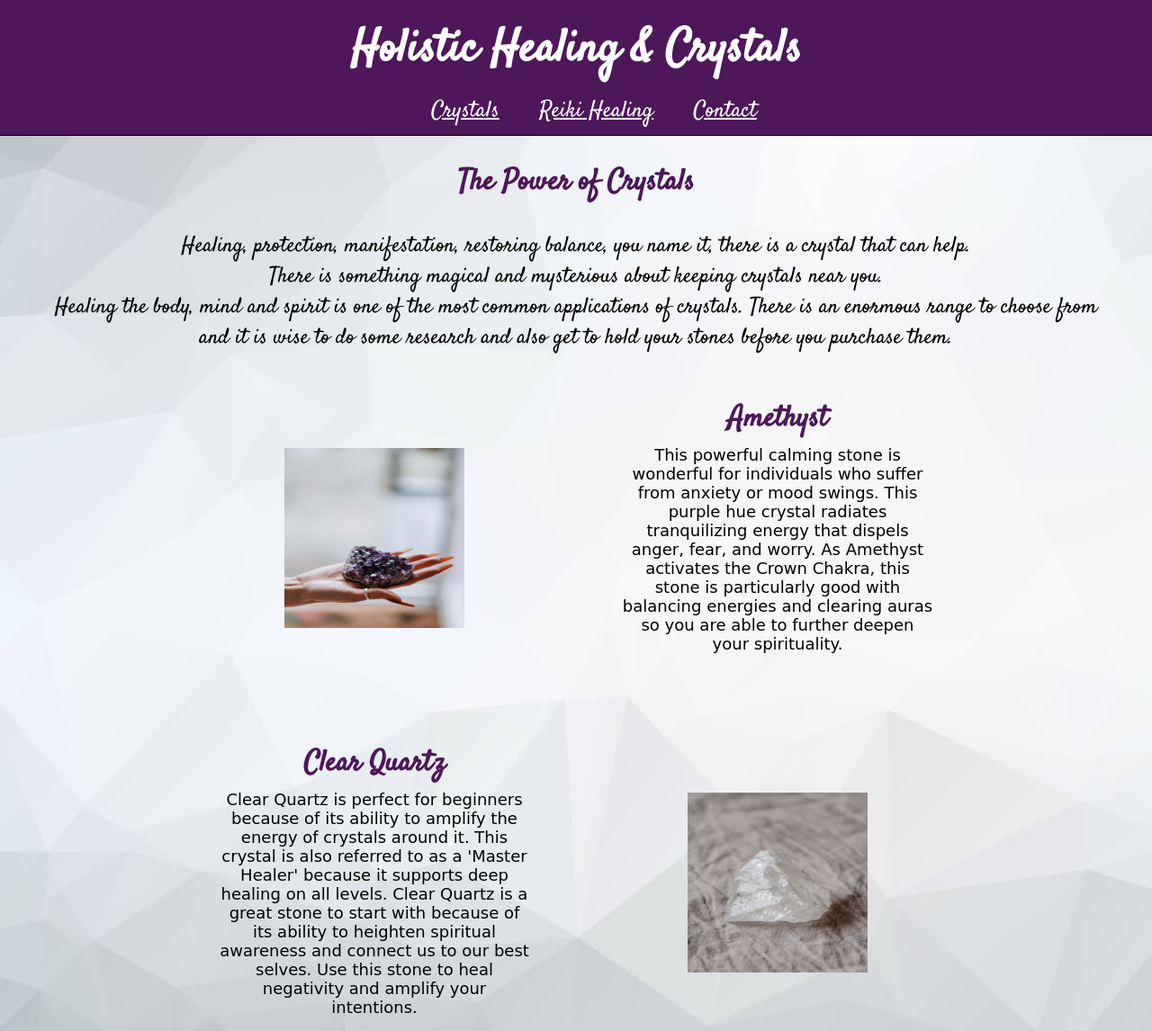
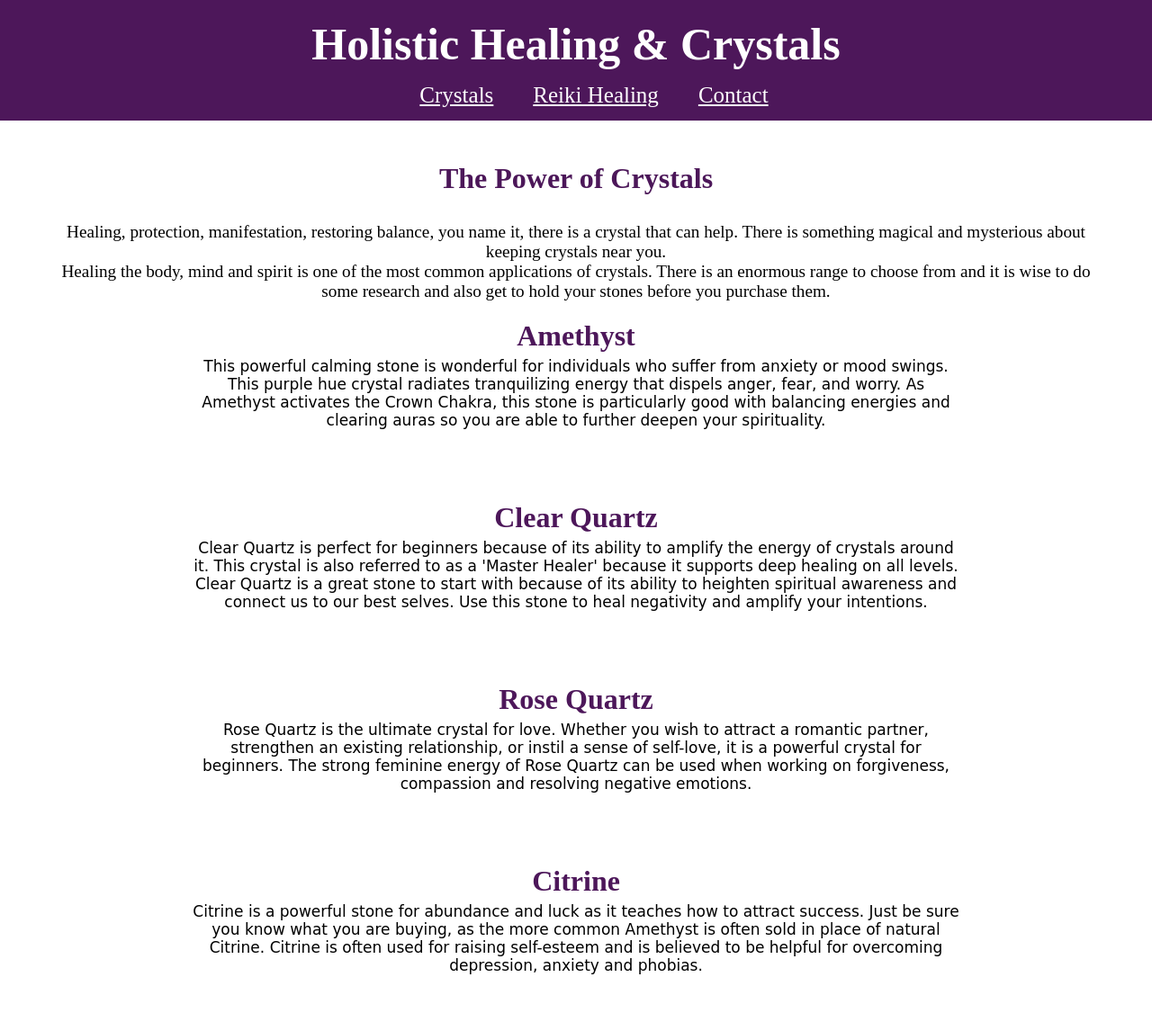
Before and after one commit to CharleyJo/portfolio-project-one, a plain HTML site: page index.html in a window 1280 px wide. Shown: the top 1146 px of the page at 90% size. Drawn offline with Linux system fonts and the light colour scheme.

Commit message:
took styles off

```diff
--- a/assets/css/style.css
+++ b/assets/css/style.css
@@ -3,10 +3,8 @@
 }
 
 body {
-    background: url(/assets/images/background-img-smaller.jpg);
-    height: 100vh;
-    font-family: 'Satisfy', cursive;
-
+    /* background: url(/assets/images/background-img-smaller.jpg); */
+    /* font-family: 'Satisfy', cursive; */
 }
 
 footer {
@@ -42,10 +40,9 @@ h3 {
 }
 
 .power-of-crystals {
-    font-size: 1.5rem;
+    font-size: 1.2rem;
     margin: 150px 60px 0 60px;
     text-align: center;
-
 }
 
 .choosing-your-crystals {
@@ -58,38 +55,33 @@ h3 {
     font-size: 16px;
 }
 
-.grid-container {
-    display: grid;
+.container {
+    /* display: grid; */
     grid-template-columns: 1fr 1fr;
     width: 70%;
     margin: 0 auto 0;
     height: auto;
-
 }
 
 .grid-item {
-    padding: 50px;
-    justify-content: center;
+    padding: 20px;
     text-align: center;
-    font-size: 20px;
 }
 
 .grid-item p {
-    font-size: 18px;
+    font-size: 17px;
     font-family: cursive;
 }
 
 img {
-    padding-top: 55px;
+    padding: 20px;
 }
 
 header {
-    border-bottom: 1px solid black;
+
     position: fixed;
     top: 0;
-    left: 0;
     width: 100%;
-    height: 150px;
     background-color: #4d175a;
 }
 
@@ -187,3 +179,23 @@ input[type="submit" i] {
     margin-top: 5px;
     border-radius: 2px;
 }
+
+@media screen and (max-width: 400px) {
+
+    h1 {
+    font-size: 25px;
+    padding-top: 10px;
+    }
+
+    nav li {
+        padding: 5px 10px;
+        font-size:  20px;
+    }
+    .container {
+        display: block;
+        grid-template-columns: 1fr 1fr;
+        width: 90%;
+        margin: 0 auto 0;
+        height: auto;
+
+}
--- a/index.html
+++ b/index.html
@@ -4,11 +4,12 @@
 <head>
     <meta charset="UTF-8">
     <meta http-equiv="X-UA-Compatible" content="IE=edge">
+    <meta name="theme-color" content="#280b30"/>
     <meta name="viewport" content="width=device-width, initial-scale=1.0">
     <link rel="stylesheet" href="./assets/css/style.css">
     <link rel="preconnect" href="https://fonts.googleapis.com">
-<link rel="preconnect" href="https://fonts.gstatic.com" crossorigin>
-<link href="https://fonts.googleapis.com/css2?family=Satisfy&display=swap" rel="stylesheet">
+    <!-- <link rel="preconnect" href="https://fonts.gstatic.com" crossorigin>
+    <link href="https://fonts.googleapis.com/css2?family=Satisfy&display=swap" rel="stylesheet"> -->
     <title>Document</title>
 
 </head>
@@ -17,32 +18,37 @@
     <nav id="nav-bar">
         <ul class="nav-links">
             <li><a href="index.html">Crystals</a></li>
-            <li><a href= "healing.html">Reiki Healing</a></li>
+            <li><a href="healing.html">Reiki Healing</a></li>
             <li><a href="book-now.html">Contact</a></li>
         </ul>
 
     </nav>
 </header>
+
 <body>
     <div class="power-of-crystals">
         <h2>The Power of Crystals</h2>
-    <p>Healing, protection, manifestation, restoring balance, you name it, there is a crystal that can help.</p>
-    <p> There is something magical and mysterious about keeping crystals near you.</p>
-    <p>Healing the body, mind and spirit is one of the most common applications of crystals. There is an enormous range
-        to choose from and it is wise to do some research and also get to hold your stones before you purchase them.</p>
+        <p>Healing, protection, manifestation, restoring balance, you name it, there is a crystal that can help.
+        There is something magical and mysterious about keeping crystals near you.</p>
+        <p>Healing the body, mind and spirit is one of the most common applications of crystals. There is an enormous
+            range
+            to choose from and it is wise to do some research and also get to hold your stones before you purchase them.
+        </p>
     </div>
 
-<div class="grid-container">
-    <div class="grid-item">
-        <img id="amethyst" src="assets/images/amethyst-smaller.jpg" alt="photo of amethyst crystal" height="200px"
-            width="200px">
-    </div>
+    <div class="container">
+
         <div class="grid-item">
             <h3>Amethyst</h3>
             <P>This powerful calming stone is wonderful for individuals who suffer from anxiety or mood swings.
                 This purple hue crystal radiates tranquilizing energy that dispels anger, fear, and worry.
                 As Amethyst activates the Crown Chakra, this stone is particularly good with balancing energies
                 and clearing auras so you are able to further deepen your spirituality.</P>
+        </div>
+
+        <div class="grid-item">
+            <!-- <img id="amethyst" src="assets/images/amethys-smallerwebp.webp" alt="photo of amethyst crystal" height="200px"
+                width="200px"> -->
         </div>
         <div class="grid-item">
             <h3>Clear Quartz</h3>
@@ -53,50 +59,64 @@
                 Use this stone to heal negativity and amplify your intentions.</p>
         </div>
         <div class="grid-item">
-        <img id="clear-quartz" src="assets/images/clear-quartz-smaller.jpg" alt="photo of clear quartz crystal" height="200px"
-            width="200px">
+            <!-- <img id="clear-quartz" src="assets/images/clear-quartz-smaller.jpg" alt="photo of clear quartz crystal"
+                height="200px" width="200px"> -->
+        </div>
+
+
+        <div class="grid-item">
+            <h3>Rose Quartz</h3>
+            <p>Rose Quartz is the ultimate crystal for love. Whether you wish to attract a romantic partner,
+                strengthen an existing relationship, or instil a sense of self-love, it is a powerful crystal for
+                beginners. The strong feminine
+                energy of Rose Quartz can be used when working on forgiveness, compassion and resolving negative
+                emotions.</p>
+
         </div>
 
         <div class="grid-item">
-   <img id="rose-quartz" src="/assets/images/rose-quartz-smaller.jpg" alt="photo of rose quartz crystal"
-     height="200px" width="200px">
+            <!-- <img id="rose-quartz" src="/assets/images/rose-quartz-smaller.jpg" alt="photo of rose quartz crystal"
+                height="200px" width="200px"> -->
         </div>
-<div class="grid-item">
-     <h3>Rose Quartz</h3>
-    <p>Rose Quartz is the ultimate crystal for love. Whether you wish to attract a romantic partner,
-         strengthen an existing relationship, or instil a sense of self-love, it is a powerful crystal for beginners. The strong feminine
-         energy of Rose Quartz can be used when working on forgiveness, compassion and resolving negative emotions.</p>
 
-</div>
         <div class="grid-item">
             <h3>Citrine</h3>
-    <p>Citrine is a powerful stone for abundance and luck as it teaches how to attract success. Just be sure you know
+            <p>Citrine is a powerful stone for abundance and luck as it teaches how to attract success. Just be sure you
+                know
                 what you are buying, as the more common Amethyst is often sold in place of natural Citrine.
                 Citrine is often used for raising self-esteem and is believed to be helpful for overcoming depression,
                 anxiety and phobias.</p>
         </div>
         <div class="grid-item">
-    <img id="citrine" src="/assets/images/citrine-smaller.jpg" alt="photo of citrine crystal"
-     height="200px" width="200px">
+            <!-- <img id="citrine" src="/assets/images/citrine-smaller.jpg" alt="photo of citrine crystal" height="200px"
+                width="200px"> -->
         </div>
     </div>
     <div class="choosing-your-crystals">
         <h2>Choosing Your Crystals</h2>
-    <p class="crystal-choosing">Whilst above we have shown you some of the most popular crystals for beginners, there are many,
-         many differnt crystals to choose from. So how do we pick what crystals are best for us?  Many people struggle
-         with this question, and that is OK! There are a lot of things to think about. It is best to choose a personal
-         power gem based on your current needs. It is important to be in the moment when choosing a gemstone, because what
+        <p class="crystal-choosing">Whilst above we have shown you some of the most popular crystals for beginners,
+            there are many,
+            many differnt crystals to choose from. So how do we pick what crystals are best for us? Many people struggle
+            with this question, and that is OK! There are a lot of things to think about. It is best to choose a
+            personal
+            power gem based on your current needs. It is important to be in the moment when choosing a gemstone, because
+            what
             was right for your energy five years ago, is not necessarily what you need right now! </p>
-          <p class="crystal-choosing">Sometimes it is just not easy to know or feel exactly what you need. Many people go through periods where they are
-               overwhelmed, stressed, overstimulated, or just a bit lost. These are times when it can be a bit difficult, or even
-               frustrating to try and think about your needs. Feeling like this makes it hard to know how to choose a crystal, but
+        <p class="crystal-choosing">Sometimes it is just not easy to know or feel exactly what you need. Many people go
+            through periods where they are
+            overwhelmed, stressed, overstimulated, or just a bit lost. These are times when it can be a bit difficult,
+            or even
+            frustrating to try and think about your needs. Feeling like this makes it hard to know how to choose a
+            crystal, but
             luckily there are other spiritual practices that can help you to find some answers. It is great if one
             of these practices helps you immediately identify your needs, but otherwise take it slow and start
             by crossing off things that do not feel right. Great ways to do this are with:</p>
         <br>
         <p><strong>Astrology, Chakras, Tarot Cards, Pendulums, Visualization.</strong></p>
     </div>
-<footer> <p>“In a Crystal we have clear evidence of the existence of a formative life principle, and although we cannot understand the life of a Crystal,
+    <footer>
+        <p>“In a Crystal we have clear evidence of the existence of a formative life principle, and although we cannot
+            understand the life of a Crystal,
             it is nonetheless a living being.” - Nicolas Tesla</p>
     </footer>
 </body>
```
Also changed, not shown: contact.html (renamed from book-now.html, +4 -3 lines), healing.html (+6 -5 lines), assets/images/amethys-smallerwebp.webp (added). Lines whose indentation alone changed are shown as unchanged.
